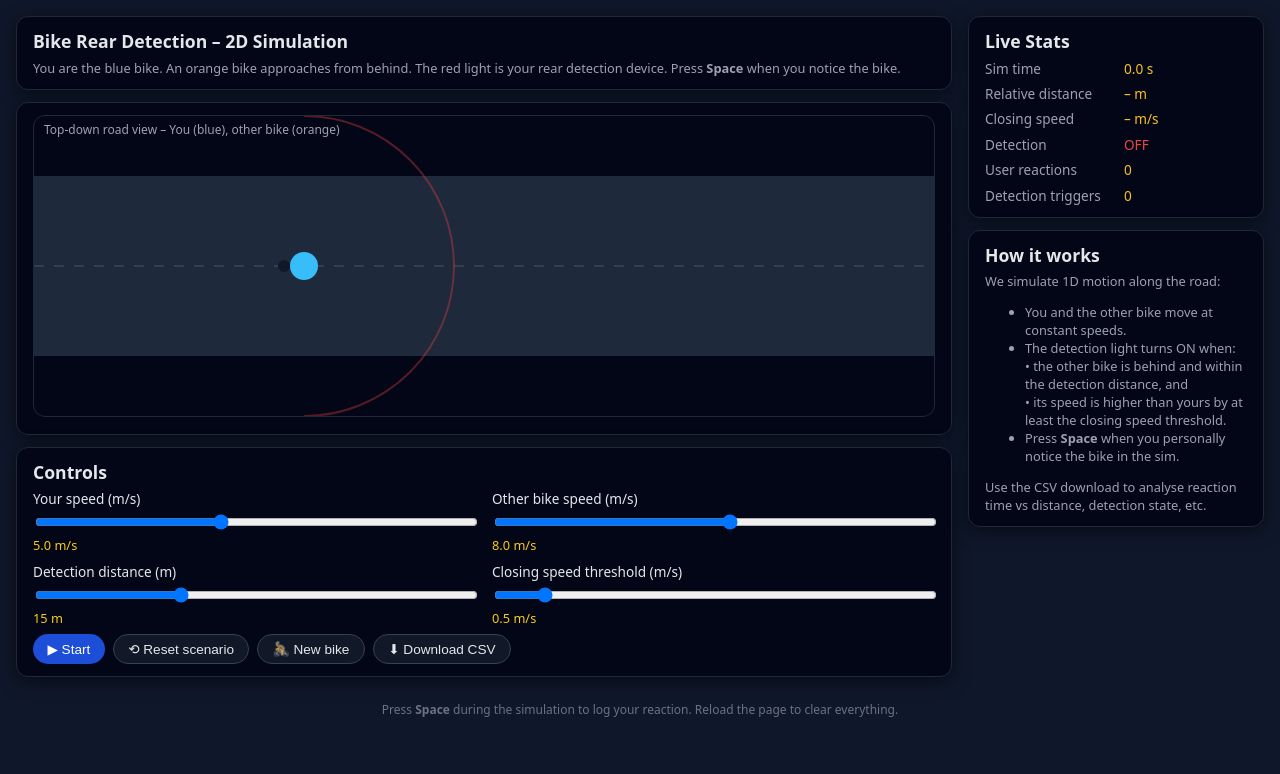
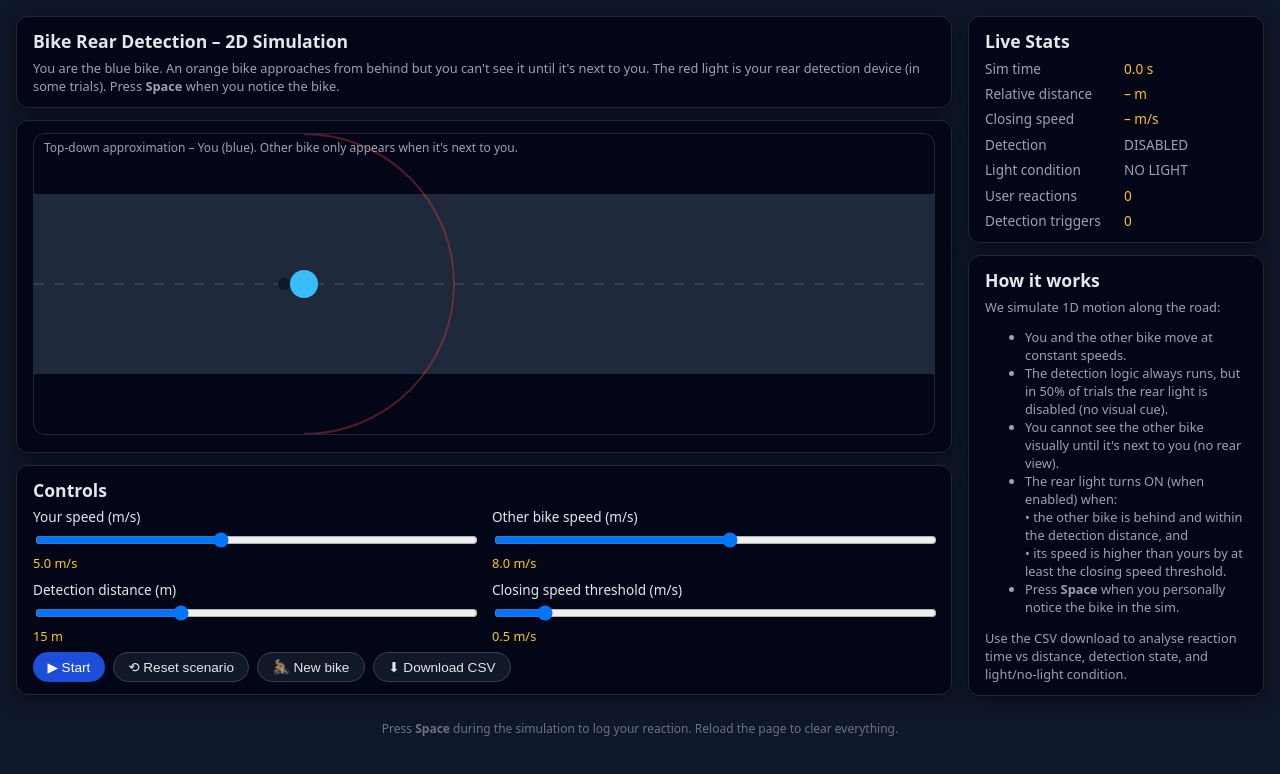
Before and after one commit to mikemich/Bike-reaction-time-sim, a plain HTML site: page index.html in a window 1280 px wide. Drawn offline with Linux system fonts and the light colour scheme.

Commit message:
Update bike simulation details and light condition

```diff
--- a/index.html
+++ b/index.html
@@ -159,8 +159,8 @@
       <div class="panel">
         <h1>Bike Rear Detection – 2D Simulation</h1>
         <div class="subtext">
-          You are the blue bike. An orange bike approaches from behind.
-          The red light is your rear detection device. Press <b>Space</b> when you notice the bike.
+          You are the blue bike. An orange bike approaches from behind but you can't see it until it's next to you.
+          The red light is your rear detection device (in some trials). Press <b>Space</b> when you notice the bike.
         </div>
       </div>
 
@@ -221,6 +221,9 @@
           <div class="stat-label">Detection</div>
           <div class="stat-value"><span id="detState">OFF</span></div>
 
+          <div class="stat-label">Light condition</div>
+          <div class="stat-value"><span id="lightCond">WITH LIGHT</span></div>
+
           <div class="stat-label">User reactions</div>
           <div class="stat-value"><span id="reactionCount">0</span></div>
 
@@ -235,13 +238,15 @@
           We simulate 1D motion along the road:
           <ul>
             <li>You and the other bike move at constant speeds.</li>
-            <li>The detection light turns ON when:
+            <li>The detection logic always runs, but in 50% of trials the rear light is disabled (no visual cue).</li>
+            <li>You cannot see the other bike visually until it's next to you (no rear view).</li>
+            <li>The rear light turns ON (when enabled) when:
               <br>• the other bike is behind and within the detection distance, and
               <br>• its speed is higher than yours by at least the closing speed threshold.
             </li>
             <li>Press <b>Space</b> when you personally notice the bike in the sim.</li>
           </ul>
-          Use the CSV download to analyse reaction time vs distance, detection state, etc.
+          Use the CSV download to analyse reaction time vs distance, detection state, and light/no-light condition.
         </div>
       </div>
     </div>
@@ -281,6 +286,9 @@
       closingSpeedThresh: 0.5, // m/s
     };
 
+    // light condition: true = light visible & used, false = no-light trial
+    let lightEnabled = true;
+
     // time
     let tSim = 0;
     let lastFrameTime = null;
@@ -292,10 +300,6 @@
     let lastDetectionActive = false;
     let detectionCount = 0;
     let reactionCount = 0;
-
-    // world representation:
-    // take ego world pos = 0, and bike.worldX < 0 means behind.
-    // on screen, ego is at fixed px, bike is drawn at ego.x + bike.worldX * SCALE.
 
     // --- UI elements ---
     const egoSpeedInput = document.getElementById("egoSpeed");
@@ -312,6 +316,7 @@
     const relDistEl = document.getElementById("relDist");
     const relSpeedEl = document.getElementById("relSpeed");
     const detStateEl = document.getElementById("detState");
+    const lightCondEl = document.getElementById("lightCond");
     const reactionCountEl = document.getElementById("reactionCount");
     const detCountEl = document.getElementById("detCount");
 
@@ -321,6 +326,22 @@
     const downloadBtn = document.getElementById("downloadBtn");
 
     // --- Helper functions ---
+
+    function randomizeLightCondition() {
+      // 50/50 chance
+      lightEnabled = Math.random() < 0.5;
+      updateLightConditionLabel();
+    }
+
+    function updateLightConditionLabel() {
+      if (lightEnabled) {
+        lightCondEl.textContent = "WITH LIGHT";
+        lightCondEl.style.color = "#22c55e";
+      } else {
+        lightCondEl.textContent = "NO LIGHT";
+        lightCondEl.style.color = "#9ca3af";
+      }
+    }
 
     function resetScenario() {
       tSim = 0;
@@ -335,6 +356,7 @@
       events.length = 0;
       reactionCount = 0;
       reactionCountEl.textContent = "0";
+      randomizeLightCondition();
     }
 
     function spawnNewBike() {
@@ -342,6 +364,7 @@
       bike.worldX = -30 - Math.random() * 40; // spawn 30-70 m behind
       bike.speed = parseFloat(bikeSpeedInput.value);
       bike.active = true;
+      randomizeLightCondition();
     }
 
     function logEvent(type, relDist, closingSpeed, detState) {
@@ -352,6 +375,7 @@
         closingSpeed,
         detectionActive: detState ? 1 : 0,
         bikeId: bike.id,
+        lightEnabled: lightEnabled ? 1 : 0,
       });
     }
 
@@ -405,12 +429,15 @@
       const lightX = egoScreenX - 20;
       const lightY = egoScreenY;
 
-      ctx.fillStyle = detectionActive ? "#f97316" : "#111827";
+      // if lightEnabled, show actual state; otherwise always off visually
+      const lightOnVisually = lightEnabled && detectionActive;
+
+      ctx.fillStyle = lightOnVisually ? "#f97316" : "#111827";
       ctx.beginPath();
       ctx.arc(lightX, lightY, lightRadius, 0, Math.PI * 2);
       ctx.fill();
 
-      if (detectionActive) {
+      if (lightOnVisually) {
         const gradient = ctx.createRadialGradient(
           lightX,
           lightY,
@@ -428,7 +455,9 @@
       }
 
       // other bike
-      if (bike.active) {
+      // IMPORTANT CHANGE: you cannot see bike until it's next to you
+      // so we only draw it when worldX >= 0 (at or ahead of ego)
+      if (bike.active && bike.worldX >= 0) {
         const bikeScreenX = egoScreenX + bike.worldX * SCALE;
         const bikeScreenY = egoScreenY - 25; // little offset
 
@@ -449,7 +478,7 @@
       // HUD text
       ctx.fillStyle = "#9ca3af";
       ctx.font = "12px system-ui";
-      ctx.fillText("Top-down road view – You (blue), other bike (orange)", 10, 18);
+      ctx.fillText("Top-down approximation – You (blue). Other bike only appears when it's next to you.", 10, 18);
     }
 
     function updateStats(relDist, closingSpeed) {
@@ -459,8 +488,14 @@
       relSpeedEl.textContent =
         closingSpeed === null ? "–" : closingSpeed.toFixed(2);
 
-      detStateEl.textContent = detectionActive ? "ON" : "OFF";
-      detStateEl.style.color = detectionActive ? "#22c55e" : "#ef4444";
+      // Detection label: if light is disabled, show DISABLED
+      if (!lightEnabled) {
+        detStateEl.textContent = "DISABLED";
+        detStateEl.style.color = "#9ca3af";
+      } else {
+        detStateEl.textContent = detectionActive ? "ON" : "OFF";
+        detStateEl.style.color = detectionActive ? "#22c55e" : "#ef4444";
+      }
 
       reactionCountEl.textContent = reactionCount.toString();
       detCountEl.textContent = detectionCount.toString();
@@ -496,7 +531,7 @@
         }
       }
 
-      // detection logic
+      // detection logic (always runs, even in NO LIGHT condition)
       let relDist = null;
       let closingSpeed = null;
 
@@ -510,7 +545,7 @@
           relDist <= detParams.distance &&
           closingSpeed >= detParams.closingSpeedThresh;
 
-        // log detection edges
+        // log detection edges (independent of whether light is visible)
         if (detectionActive && !lastDetectionActive) {
           detectionCount += 1;
           logEvent("auto_detect_on", relDist, closingSpeed, true);
@@ -573,7 +608,7 @@
         alert("No events logged yet.");
         return;
       }
-      let csv = "time_s,type,rel_distance_m,closing_speed_mps,detection_active,bike_id\n";
+      let csv = "time_s,type,rel_distance_m,closing_speed_mps,detection_active,bike_id,light_enabled\n";
       for (const e of events) {
         csv += [
           e.time.toFixed(3),
@@ -582,6 +617,7 @@
           e.closingSpeed !== null ? e.closingSpeed.toFixed(3) : "",
           e.detectionActive,
           e.bikeId,
+          e.lightEnabled,
         ].join(",") + "\n";
       }
 
```
